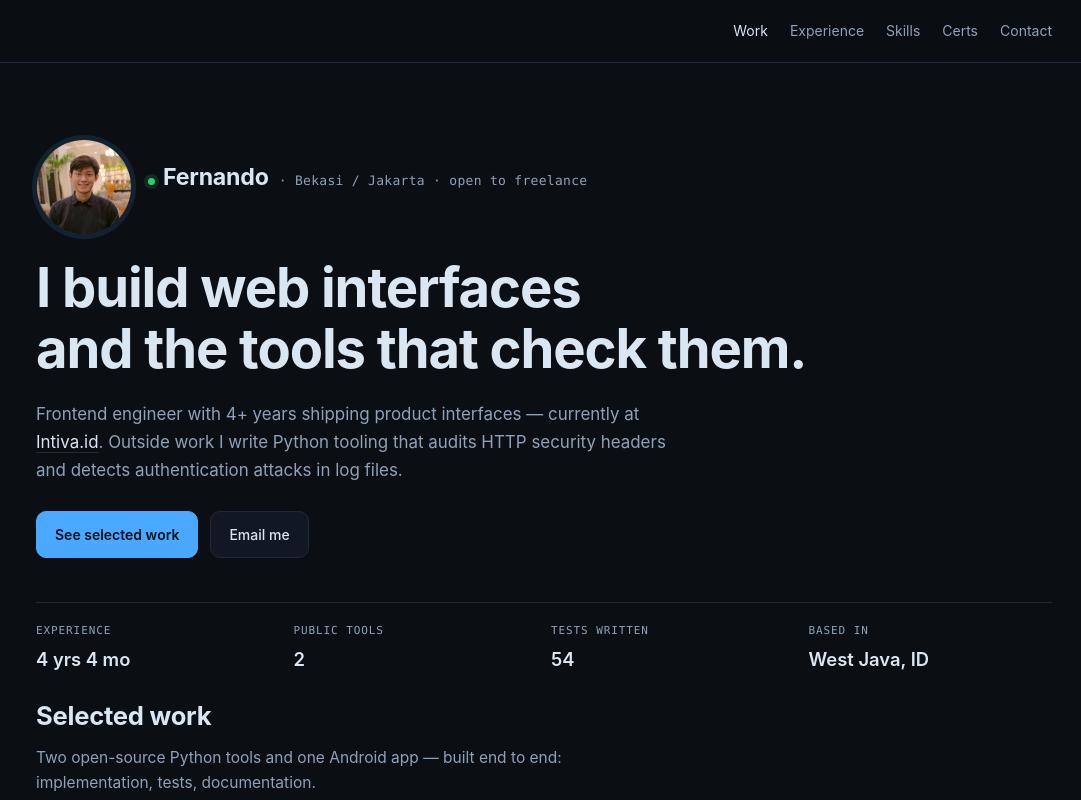
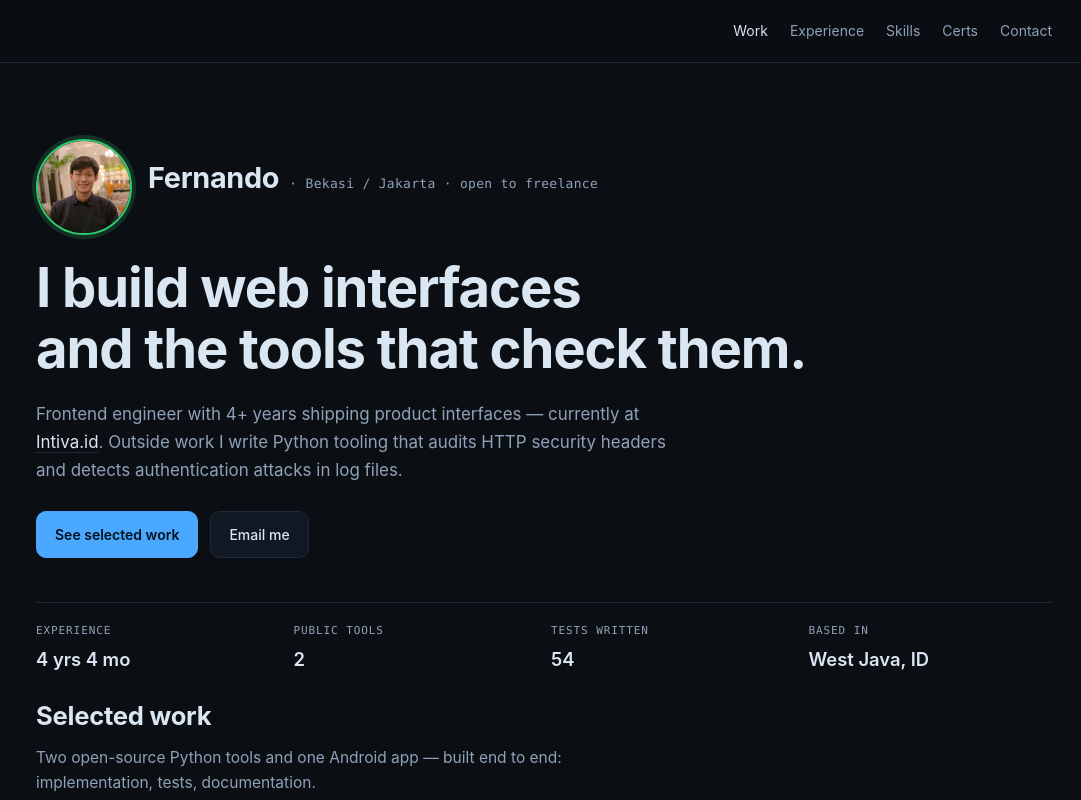
Before and after one commit to nandooliauw/portofolio, a plain HTML site: page index.html in a window 1280 px wide. Shown: the top 800 px of the page, without its empty margins (96-1177 px from the left). Drawn offline with Linux system fonts and the light colour scheme.

Commit message:
portfolio: bigger hero name, green avatar ring, drop the status dot

```diff
--- a/assets/style.css
+++ b/assets/style.css
@@ -133,8 +133,8 @@ code {
   height: 96px;
   border-radius: 50%;
   object-fit: cover;
-  border: 1px solid var(--line);
-  box-shadow: 0 0 0 4px var(--accent-soft);
+  border: 2px solid var(--green);
+  box-shadow: 0 0 0 4px rgba(46, 204, 113, 0.18);
   flex: none;
 }
 
@@ -157,19 +157,11 @@ code {
 .eyebrow-name {
   color: var(--text);
   font-family: var(--sans);
-  font-size: clamp(1.15rem, 2.4vw, 1.45rem);
+  font-size: clamp(1.35rem, 3vw, 1.8rem);
   font-weight: 700;
   letter-spacing: -0.01em;
   line-height: 1.1;
   margin-right: 2px;
-}
-
-.dot {
-  width: 7px;
-  height: 7px;
-  border-radius: 50%;
-  background: var(--green);
-  box-shadow: 0 0 0 4px rgba(46, 204, 113, 0.14);
 }
 
 h1 {
--- a/index.html
+++ b/index.html
@@ -39,7 +39,7 @@
     <div class="hero-top">
       <img class="avatar" src="assets/profile.jpg" width="96" height="96"
            alt="Portrait of Fernando">
-      <p class="eyebrow"><span class="dot" aria-hidden="true"></span> <span class="eyebrow-name">Fernando</span> · Bekasi / Jakarta · open to freelance</p>
+      <p class="eyebrow"><span class="eyebrow-name">Fernando</span> · Bekasi / Jakarta · open to freelance</p>
     </div>
     <h1>I build web interfaces<br>and the tools that check them.</h1>
     <p class="lede">
```
